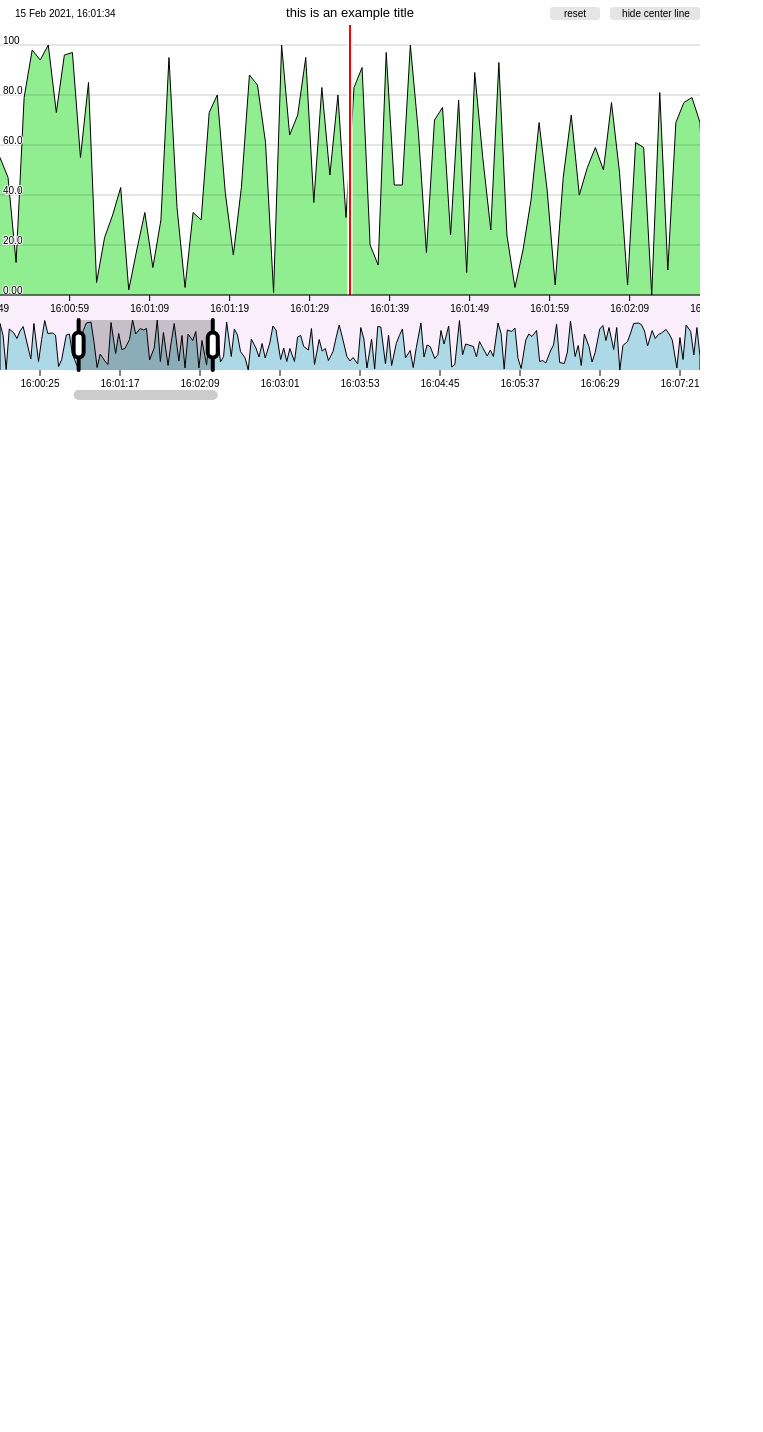
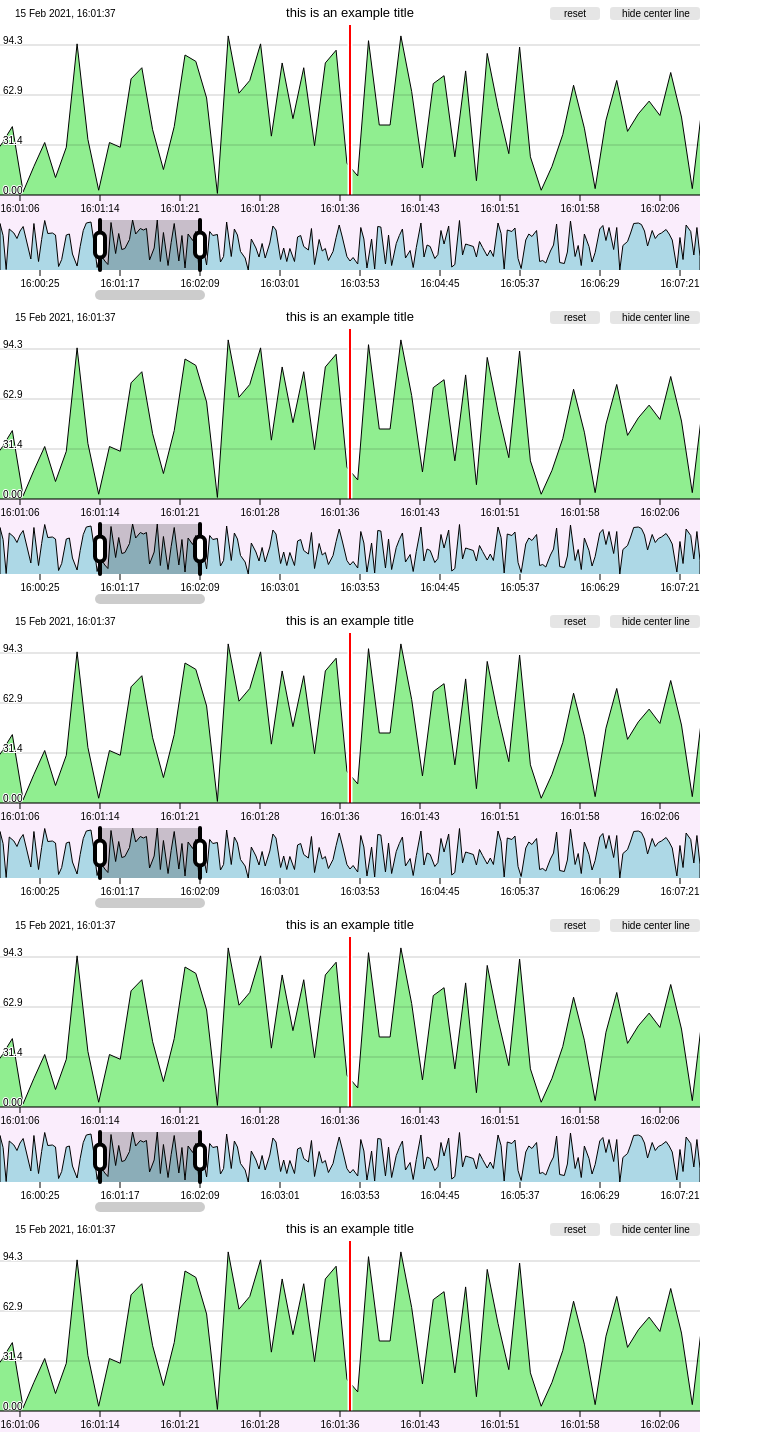
Before and after one commit to michaelbunte/bluerock_history, a React (Create React App) app: page / in a window 1280 px wide. Shown: the top 1432 px of the page, without its empty margins (0-763 px from the left). Before the commit the page ends 800 px from the top, so only its background shows below. Built offline with nearby package versions, Linux system fonts and the light colour scheme.

Commit message:
removed left_time & right_time

```diff
--- a/src/App.js
+++ b/src/App.js
@@ -20,10 +20,32 @@ function App() {
       <MyChart
         data={data}
         width={700}
-        height={400}
+        height={300}
         title="this is an example title"
-        left_time={left_time}
-        right_time={left_time + 87000}
+      />
+      <MyChart
+        data={data}
+        width={700}
+        height={300}
+        title="this is an example title"
+      />
+      <MyChart
+        data={data}
+        width={700}
+        height={300}
+        title="this is an example title"
+      />
+      <MyChart
+        data={data}
+        width={700}
+        height={300}
+        title="this is an example title"
+      />
+      <MyChart
+        data={data}
+        width={700}
+        height={300}
+        title="this is an example title"
       />
     </div>
 
--- a/src/MyChart.js
+++ b/src/MyChart.js
@@ -131,9 +131,7 @@ const MyChart = ({
     height,
     width,
     data,
-    title = "",
-    left_time = undefined,
-    right_time = undefined
+    title = ""
 }) => {
 
     const NAVBAR_BOTTOM = height - DATE_SPACING_2_HEIGHT;
@@ -154,8 +152,7 @@ const MyChart = ({
     const [dragging_brush_1, set_dragging_brush_1] = useState(false);
     const [x_origin_brush_1, set_x_origin_brush_1] = useState(0);
 
-    const left_time_v = left_time === undefined ? data[0][0] : left_time;
-    const [x_pos_brush_1, set_x_pos_brush_1] = useState(time_to_navbar_x(left_time_v));
+    const [x_pos_brush_1, set_x_pos_brush_1] = useState(100);
     useEffect(() => {
         const handle_mouse_move = function (e) {
             e.stopPropagation();
@@ -181,8 +178,7 @@ const MyChart = ({
     const [dragging_brush_2, set_dragging_brush_2] = useState(false);
     const [x_origin_brush_2, set_x_origin_brush_2] = useState(0);
 
-    const right_time_v = right_time === undefined ? data[data.length - 1][0] : right_time;
-    const [x_pos_brush_2, set_x_pos_brush_2] = useState(time_to_navbar_x(right_time_v));
+    const [x_pos_brush_2, set_x_pos_brush_2] = useState(200);
     useEffect(() => {
         const handle_mouse_move = function (e) {
             e.stopPropagation();
@@ -662,7 +658,7 @@ const MyChart = ({
                     stroke="black"
                 />
                 <text
-                    x={width/2}
+                    x={width / 2}
                     y="17"
                     fontFamily="Arial"
                     fontSize="13"
```
